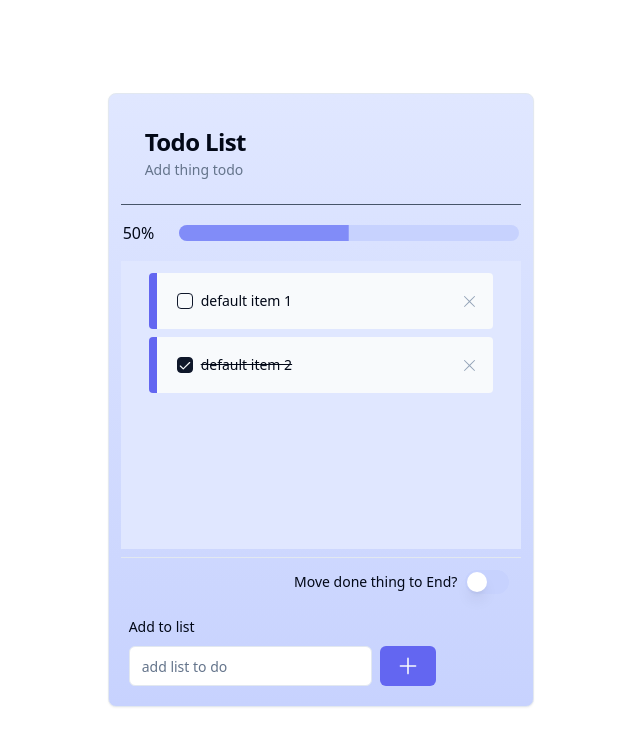
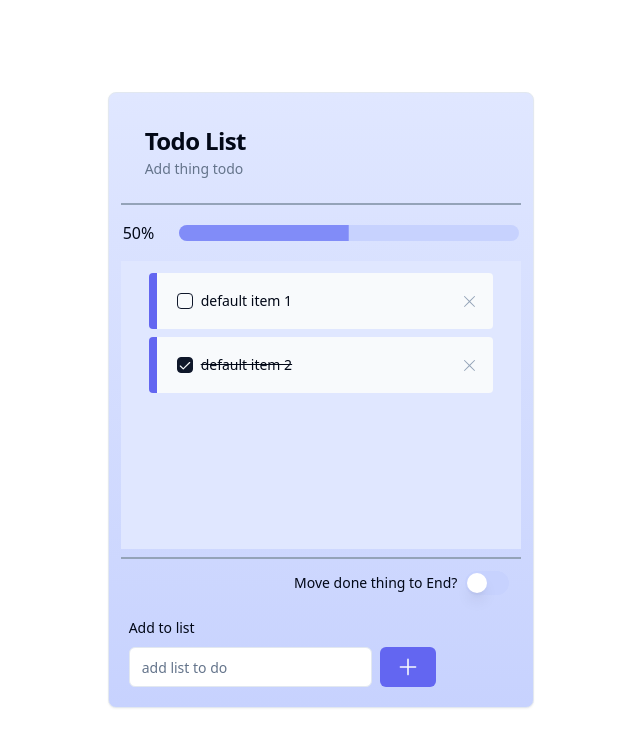
Before and after one commit to sos78819/0606, a React (Vite) app in the folder vite-project/: page / in a window 1280 px wide. Shown: the top 746 px of the page, without its empty margins (319-959 px from the left). Built offline with nearby package versions, Linux system fonts and the light colour scheme.

Commit message:
feat:調整分隔線顏色寬度

```diff
--- a/vite-project/src/components/TodoList.tsx
+++ b/vite-project/src/components/TodoList.tsx
@@ -70,7 +70,7 @@ const TodoList = () => {
           <CardTitle>Todo List</CardTitle>
           <CardDescription>Add thing todo</CardDescription>
         </CardHeader>
-        <Separator className="bg-slate-600" />
+        <Separator />
         <TodoProgress todoItems={todoItems} />
         <ItemContent action={action} handleSwitch={handleSwitch} todoItems={todoItems} removeItem={removeItem} handleCheck={handleCheck} />
         <AddItemForm addItem={handleAddItem} />
--- a/vite-project/src/components/ui/separator.tsx
+++ b/vite-project/src/components/ui/separator.tsx
@@ -18,8 +18,8 @@ const Separator = React.forwardRef<
       decorative={decorative}
       orientation={orientation}
       className={cn(
-        "shrink-0 bg-border",
-        orientation === "horizontal" ? "h-[1px] w-full" : "h-full w-[1px]",
+        "shrink-0 bg-slate-400",
+        orientation === "horizontal" ? "h-[2px] w-full" : "h-full w-[2px]",
         className
       )}
       {...props}
```
